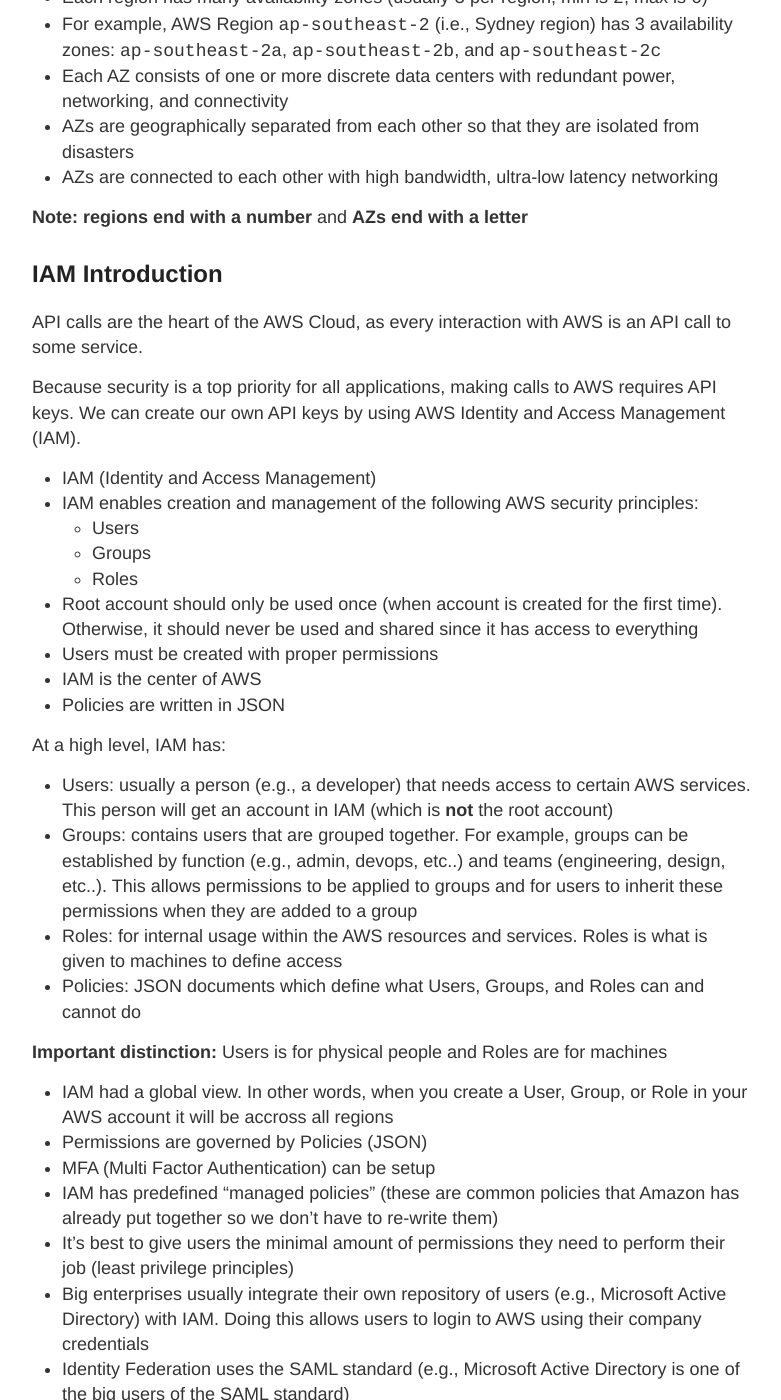
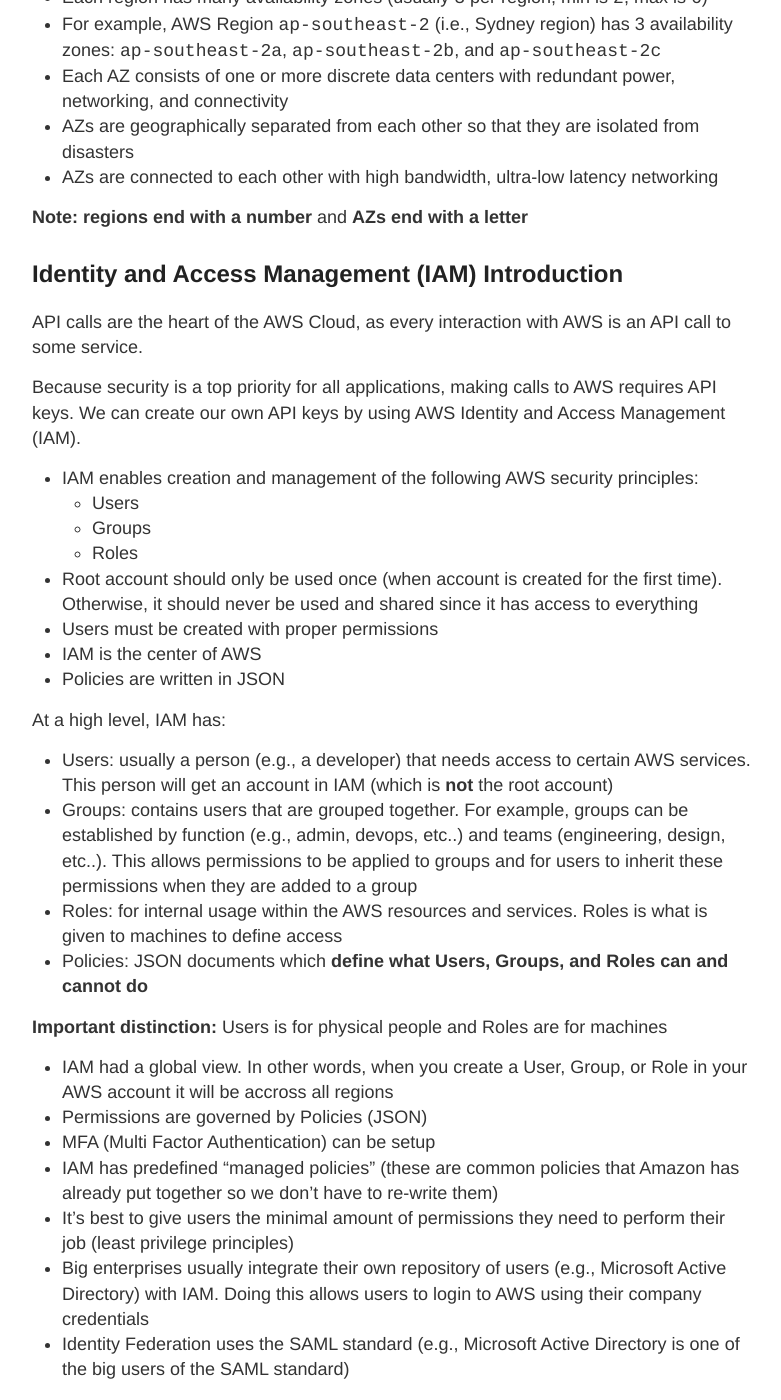
Before and after one commit to gutucristian/gutucristian.github.io, a Jekyll site: the page built from _posts/2020-06-17-Amazon-Web-Services-(AWS).md, in a window 1280 px wide and 1400 px high, scrolled down 737 px. Shown: the whole window, without its empty margins (248-1029 px from the left). Built offline with Jekyll 4.4.1, drawn with Linux system fonts in a browser that asks for light colours; our own code applies the rules of GitHub Pages for plain Markdown files.

Commit message:
Update 2020-06-17-Amazon-Web-Services-(AWS).md

```diff
--- a/_posts/2020-06-17-Amazon-Web-Services-(AWS).md
+++ b/_posts/2020-06-17-Amazon-Web-Services-(AWS).md
@@ -19,13 +19,12 @@
 
 **Note:** **regions end with a number** and **AZs end with a letter**
 
-## IAM Introduction
+## Identity and Access Management (IAM) Introduction
 
 API calls are the heart of the AWS Cloud, as every interaction with AWS is an API call to some service.
 
 Because security is a top priority for all applications, making calls to AWS requires API keys. We can create our own API keys by using AWS Identity and Access Management (IAM).
 
-- IAM (Identity and Access Management)
 - IAM enables creation and management of the following AWS security principles:
   - Users
   - Groups
@@ -39,7 +38,7 @@
 - Users: usually a person (e.g., a developer) that needs access to certain AWS services. This person will get an account in IAM (which is **not** the root account)
 - Groups: contains users that are grouped together. For example, groups can be established by function (e.g., admin, devops, etc..) and teams (engineering, design, etc..). This allows permissions to be applied to groups and for users to inherit these permissions when they are added to a group
 - Roles: for internal usage within the AWS resources and services. Roles is what is given to machines to define access
-- Policies: JSON documents which define what Users, Groups, and Roles can and cannot do
+- Policies: JSON documents which **define what Users, Groups, and Roles can and cannot do**
 
 **Important distinction:** Users is for physical people and Roles are for machines
 
```
